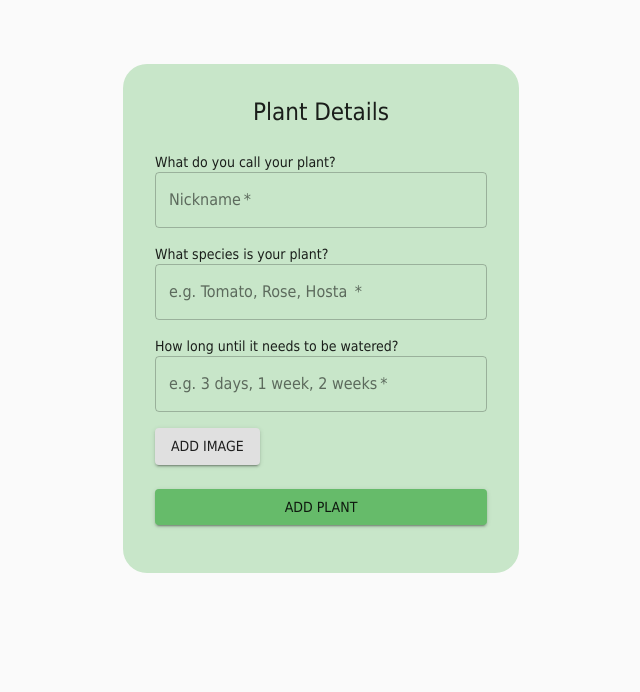
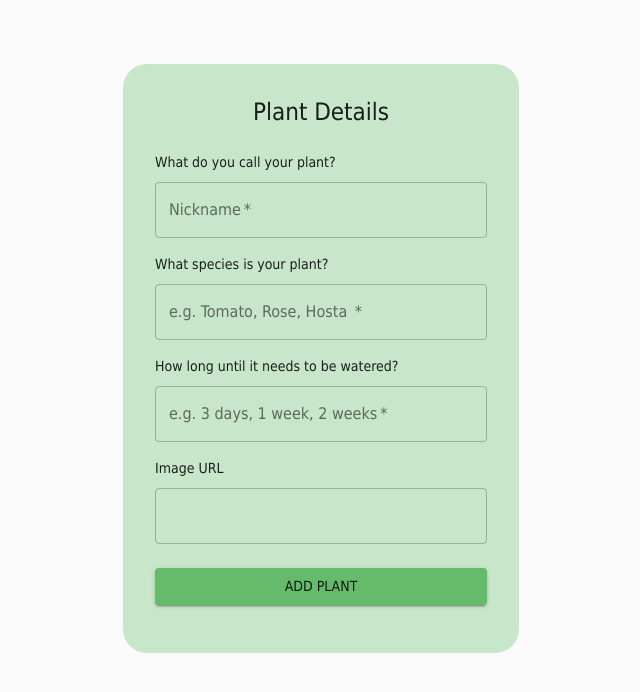
Before and after one commit to Build-Week-Water-My-Plants-157/front-end, a React (Create React App) app in the folder app/: page /plants/create in a window 1280 px wide. Shown: the top 692 px of the page, without its empty margins (319-959 px from the left). Built offline with nearby package versions, Linux system fonts and the light colour scheme.

Commit message:
Clean up create plants form

```diff
--- a/app/src/components/CreatePlant/CreatePlant.js
+++ b/app/src/components/CreatePlant/CreatePlant.js
@@ -42,6 +42,9 @@ const useStyles = makeStyles((theme) => ({
 		paddingBottom: theme.spacing(8),
 		backgroundColor: "#c8e6c9",
 	},
+	input: {
+		marginTop: "10px"
+	}
 }));
 
 //
@@ -97,6 +100,7 @@ const CreatePlant = (props) => {
 								name="nickname"
 								value={plant.nickname}
 								onChange={handleChange}
+								className={classes.input}
 							/>
 						</Grid>
 
@@ -111,6 +115,7 @@ const CreatePlant = (props) => {
 								name="species"
 								value={plant.species}
 								onChange={handleChange}
+								className={classes.input}
 							/>
 						</Grid>
 
@@ -125,23 +130,21 @@ const CreatePlant = (props) => {
 								id="h2o_frequency"
 								value={plant.h2o_frequency}
 								onChange={handleChange}
+								className={classes.input}
 							/>
 						</Grid>
 
 						<Grid item xs={12}>
-							{/* Add Image Button */}
-							{/* COMMENT OUT IF WE DONT HAVE THIS FEATURE */}
-							<label htmlFor="image">
-								<input
-									style={{ display: "none" }}
-									id="image"
-									name="image"
-									type="file"
-								/>
-								<Button color="white" variant="contained" component="span">
-									Add Image
-								</Button>
-							</label>
+							Image URL
+							<TextField
+								variant="outlined"
+								fullWidth
+								name="image"
+								id="image"
+								value={plant.image}
+								onChange={handleChange}
+								className={classes.input}
+							/>
 						</Grid>
 					</Grid>
 
--- a/app/src/components/Plants/Plants.js
+++ b/app/src/components/Plants/Plants.js
@@ -146,8 +146,8 @@ const Plants = (props) => {
 					{/* End hero unit */}
 					<Grid container spacing={4}>
 						{/* Change the cards.map to user/plants.map */}
-						{user?.plants.map((card) => (
-							<Grid item key={card} xs={12} sm={6} md={4}>
+						{user?.plants.map((card, index) => (
+							<Grid item key={index} xs={12} sm={6} md={4}>
 								<Card className={classes.card}>
 									{/* --------THESE ARE JUST PLACEHOLDER CARDS---------- */}
 									<CardMedia
```
